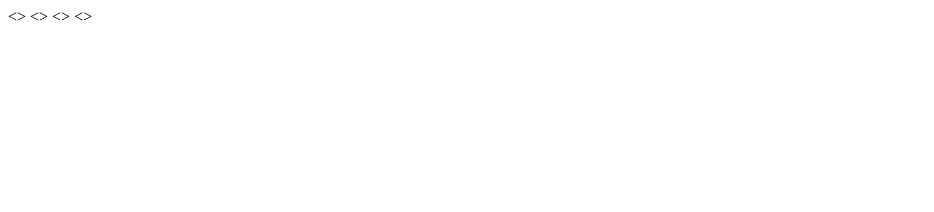
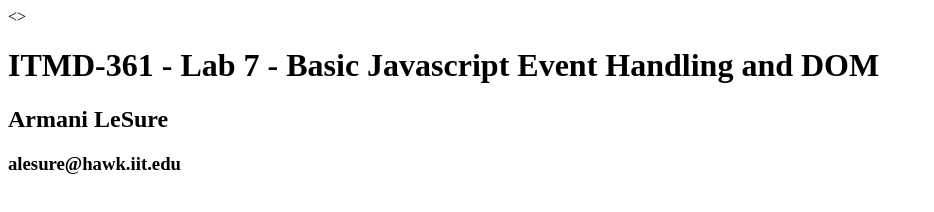
Before and after one commit to ArmaniLeSure/Lab7, a plain HTML site: page index.html in a window 1280 px wide. Shown: the whole page, without its empty margins (0-934 px from the left). Drawn offline with Linux system fonts and the light colour scheme.

Commit message:
finishing up on text

```diff
--- a/index.html
+++ b/index.html
@@ -2,13 +2,13 @@
 <html lang="en">
 <head>
 	<meta charset="UTF-8">
-	<title> Lab 7 - Basic Javascript Event Handliing and DOM</title>
+	<title> Lab 7 - Basic Javascript Event Handling and DOM</title>
 	<></>
 	<script></script>
 </head>
 <body>
-	<></>
-	<></>
-	<></>
+	<h1>ITMD-361 - Lab 7 - Basic Javascript Event Handling and DOM</h1>
+	<h2>Armani LeSure</h2>
+	<h3>alesure@hawk.iit.edu</h3>
 </body>
 </html>
```
